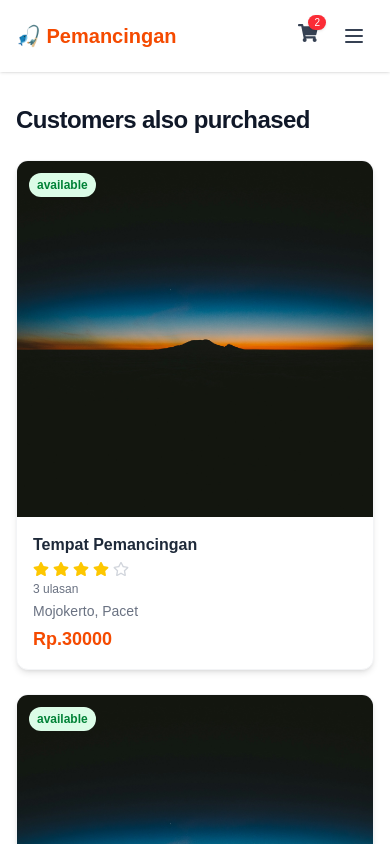
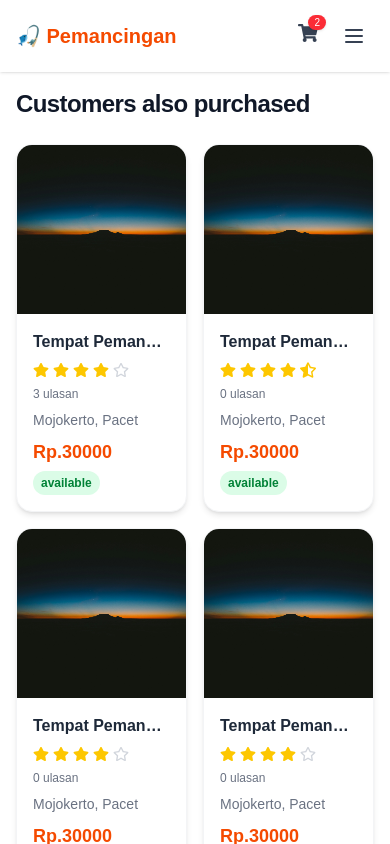
Before and after one commit to JasaSK/my-portofolio-fishing, a Next.js app: page /main/pondzone in a window 390 px wide. Shown: the top 844 px of the page. Built offline with nearby package versions, Linux system fonts and the light colour scheme.

Commit message:
responsive

```diff
--- a/src/components/Background.js
+++ b/src/components/Background.js
@@ -36,5 +36,3 @@ export function Background1({ className = "inset-0" }) {
     </div>
   );
 }
-
-//ahsjahs
--- a/src/components/Product.js
+++ b/src/components/Product.js
@@ -1,31 +1,104 @@
 "use client";
 import Image from "next/image";
 import FadeInSection from "./FadeInSection.js";
-import { useState } from "react";
+import { useState, useEffect } from "react";
 import { useRouter } from "next/navigation";
-import Link from "next/link.js";
+import Link from "next/link";
 import { FaStar, FaStarHalfAlt, FaRegStar } from "react-icons/fa";
-import { products } from "../data/DataProduct.js"; // Pastikan path sesuai
+import { products } from "../data/DataProduct.js";
 import { reviews } from "../data/DataReviews.js";
-import { useEffect } from "react";
+
+function ProductCard({ product }) {
+  const router = useRouter();
+
+  return (
+    <FadeInSection key={product.id}>
+      <div
+        onClick={() => router.push(`/detailProduct/${product.id}`)}
+        className="group cursor-pointer bg-white rounded-2xl shadow-md hover:shadow-xl transition-shadow duration-300 overflow-hidden border border-gray-100 relative"
+      >
+        {/* Gambar Produk */}
+        <div className="relative w-full aspect-square bg-gray-100">
+          <Image
+            src={product.image}
+            alt={product.name}
+            fill
+            sizes="(max-width: 768px) 100vw, (max-width: 1024px) 50vw, 25vw"
+            className="object-cover group-hover:scale-105 transition-transform duration-300"
+          />
+        </div>
+
+        {/* Konten */}
+        <div className="p-4 space-y-2">
+          <h3 className="text-base font-semibold text-gray-800 truncate">
+            {product.name}
+          </h3>
+
+          <div className="flex items-center space-x-1">
+            {Array(5)
+              .fill(0)
+              .map((_, i) => {
+                const rating = product.rating || 0;
+                if (rating >= i + 1) {
+                  return <FaStar key={i} className="text-yellow-400 w-4 h-4" />;
+                } else if (rating >= i + 0.5) {
+                  return (
+                    <FaStarHalfAlt
+                      key={i}
+                      className="text-yellow-400 w-4 h-4"
+                    />
+                  );
+                } else {
+                  return (
+                    <FaRegStar key={i} className="text-gray-300 w-4 h-4" />
+                  );
+                }
+              })}
+          </div>
+
+          <p className="text-xs text-gray-500">
+            {reviews.filter((r) => r.productId === product.id).length} ulasan
+          </p>
+          <p className="text-sm text-gray-500 truncate">Mojokerto, Pacet</p>
+
+          <div className="space-y-1">
+            <p className="text-lg font-bold text-orange-600">{product.price}</p>
+            {product.status && (
+              <p
+                className={`text-xs font-semibold inline-block px-2 py-1 rounded-full
+                ${
+                  product.status.toLowerCase() === "available"
+                    ? "bg-green-100 text-green-700"
+                    : "bg-red-100 text-red-700"
+                }
+              `}
+              >
+                {product.status}
+              </p>
+            )}
+          </div>
+        </div>
+      </div>
+    </FadeInSection>
+  );
+}
 
 export default function ProductList() {
   const [showAll, setShowAll] = useState(false);
   const visibleProducts = showAll ? products : products.slice(0, 8);
-  const router = useRouter();
 
   return (
     <div className="bg-white">
-      <div className="mx-auto max-w-2xl px-4 py-16 sm:px-6 sm:py-24 lg:max-w-7xl lg:px-8">
-        <div className="flex justify-between items-center mb-6">
+      <div className="mx-auto max-w-screen-xl px-4 sm:px-6 lg:px-8 py-12 sm:py-20">
+        <div className="flex flex-col sm:flex-row justify-between items-start sm:items-center mb-6 gap-4">
           <FadeInSection direction="left">
-            <h2 className="text-2xl font-bold tracking-tight text-gray-900">
+            <h2 className="text-2xl sm:text-3xl font-bold tracking-tight text-gray-900">
               Customers also purchased
             </h2>
           </FadeInSection>
           <FadeInSection direction="right">
             <Link
-              href="/main/PondZone"
+              href="/main/pondzone"
               className="inline-flex items-center gap-1 text-sm font-medium text-gray-800 hover:text-orange-600 transition-colors duration-300 group"
             >
               Telusuri lebih banyak
@@ -36,102 +109,25 @@ export default function ProductList() {
           </FadeInSection>
         </div>
 
-        <div className="grid grid-cols-1 sm:grid-cols-2 lg:grid-cols-4 gap-6 xl:gap-8 mt-6">
+        {/* ✅ Grid update */}
+        <div className="grid grid-cols-2 xs:grid-cols-1 sm:grid-cols-2 md:grid-cols-3 lg:grid-cols-4 gap-4 sm:gap-6 xl:gap-8">
           {visibleProducts.map((product) => (
-            <FadeInSection key={product.id}>
-              <div
-                onClick={() => router.push(`/detailProduct/${product.id}`)}
-                className="group cursor-pointer bg-white rounded-xl shadow-md hover:shadow-xl transition-shadow duration-300 overflow-hidden border border-gray-100 relative"
-              >
-                {/* Gambar Produk + Badge */}
-                <div className="relative w-full aspect-square bg-gray-200">
-                  <Image
-                    src={product.image}
-                    alt={product.name}
-                    fill
-                    className="object-cover group-hover:scale-105 transition-transform duration-300"
-                  />
-                  {product.status && (
-                    <span
-                      className={`absolute top-3 left-3 text-xs font-semibold px-2 py-1 rounded-full
-                     ${
-                       product.status.toLowerCase() === "available"
-                         ? "bg-green-100 text-green-700"
-                         : "bg-red-100 text-red-700"
-                     }
-                    `}
-                    >
-                      {product.status}
-                    </span>
-                  )}
-                </div>
-
-                {/* Konten */}
-                <div className="p-4 space-y-1">
-                  <h3 className="text-base font-semibold text-gray-800 truncate">
-                    {product.name}
-                  </h3>
-
-                  <div className="flex items-center space-x-1">
-                    {Array(5)
-                      .fill(0)
-                      .map((_, i) => {
-                        const rating = product.rating || 0;
-
-                        if (rating >= i + 1) {
-                          return (
-                            <FaStar
-                              key={i}
-                              className="text-yellow-400 w-4 h-4"
-                            />
-                          );
-                        } else if (rating >= i + 0.5) {
-                          return (
-                            <FaStarHalfAlt
-                              key={i}
-                              className="text-yellow-400 w-4 h-4"
-                            />
-                          );
-                        } else {
-                          return (
-                            <FaRegStar
-                              key={i}
-                              className="text-gray-300 w-4 h-4"
-                            />
-                          );
-                        }
-                      })}
-                  </div>
-                  <p className="text-xs text-gray-500">
-                    {reviews.filter((r) => r.productId === product.id).length}{" "}
-                    ulasan
-                  </p>
-                  <p className="text-sm text-gray-500 truncate">
-                    Mojokerto, Pacet
-                  </p>
-                  <p className="text-lg font-bold text-orange-600">
-                    {product.price}
-                  </p>
-                </div>
-              </div>
-            </FadeInSection>
+            <ProductCard key={product.id} product={product} />
           ))}
         </div>
       </div>
     </div>
   );
 }
+
 export function ProductListPondZone() {
-  const [showAll, setShowAll] = useState(null); // null artinya belum dibaca
+  const [showAll, setShowAll] = useState(null);
+  const visibleProducts = showAll ? products : products.slice(0, 8);
   const router = useRouter();
 
   useEffect(() => {
     const stored = localStorage.getItem("showAll");
-    if (stored === null) {
-      setShowAll(false); // Jika belum ada di localStorage
-    } else {
-      setShowAll(stored === "true");
-    }
+    setShowAll(stored === "true" || stored === null ? false : stored);
   }, []);
 
   useEffect(() => {
@@ -140,109 +136,31 @@ export function ProductListPondZone() {
     }
   }, [showAll]);
 
-  if (showAll === null) {
-    return <div>Loading...</div>; // atau skeleton
-  }
-
-  const visibleProducts = showAll ? products : products.slice(0, 8);
+  if (showAll === null)
+    return <div className="text-center py-10">Loading...</div>;
 
   return (
-    <div className="mt-10 bg-white">
-      <div className="mx-auto max-w-2xl px-4 py-16 sm:px-6 sm:py-24 lg:max-w-7xl lg:px-8">
-        <div className="flex justify-between items-center mb-6">
+    <div className="bg-white mt-10">
+      <div className="mx-auto max-w-screen-xl px-4 sm:px-6 lg:px-8 py-12 sm:py-20">
+        <div className="mb-6">
           <FadeInSection direction="left">
-            <h2 className="text-2xl font-bold tracking-tight text-gray-900">
+            <h2 className="text-2xl sm:text-3xl font-bold tracking-tight text-gray-900">
               Customers also purchased
             </h2>
           </FadeInSection>
         </div>
-        <div className="grid grid-cols-1 sm:grid-cols-2 lg:grid-cols-4 gap-6 xl:gap-8 mt-6">
+
+        {/* ✅ Grid update */}
+        <div className="grid grid-cols-2 xs:grid-cols-1 sm:grid-cols-2 md:grid-cols-3 lg:grid-cols-4 gap-4 sm:gap-6 xl:gap-8">
           {visibleProducts.map((product) => (
-            <FadeInSection key={product.id}>
-              <div
-                onClick={() => router.push(`/detailProduct/${product.id}`)}
-                className="group cursor-pointer bg-white rounded-xl shadow-md hover:shadow-xl transition-shadow duration-300 overflow-hidden border border-gray-100 relative"
-              >
-                {/* Gambar Produk + Badge */}
-                <div className="relative w-full aspect-square bg-gray-200">
-                  <Image
-                    src={product.image}
-                    alt={product.name}
-                    fill
-                    className="object-cover group-hover:scale-105 transition-transform duration-300"
-                  />
-                  {product.status && (
-                    <span
-                      className={`absolute top-3 left-3 text-xs font-semibold px-2 py-1 rounded-full
-                     ${
-                       product.status.toLowerCase() === "available"
-                         ? "bg-green-100 text-green-700"
-                         : "bg-red-100 text-red-700"
-                     }
-                    `}
-                    >
-                      {product.status}
-                    </span>
-                  )}
-                </div>
-
-                {/* Konten */}
-                <div className="p-4 space-y-1">
-                  <h3 className="text-base font-semibold text-gray-800 truncate">
-                    {product.name}
-                  </h3>
-
-                  <div className="flex items-center space-x-1">
-                    {Array(5)
-                      .fill(0)
-                      .map((_, i) => {
-                        const rating = product.rating || 0;
-
-                        if (rating >= i + 1) {
-                          return (
-                            <FaStar
-                              key={i}
-                              className="text-yellow-400 w-4 h-4"
-                            />
-                          );
-                        } else if (rating >= i + 0.5) {
-                          return (
-                            <FaStarHalfAlt
-                              key={i}
-                              className="text-yellow-400 w-4 h-4"
-                            />
-                          );
-                        } else {
-                          return (
-                            <FaRegStar
-                              key={i}
-                              className="text-gray-300 w-4 h-4"
-                            />
-                          );
-                        }
-                      })}
-                  </div>
-                  <p className="text-xs text-gray-500">
-                    {reviews.filter((r) => r.productId === product.id).length}{" "}
-                    ulasan
-                  </p>
-                  <p className="text-sm text-gray-500 truncate">
-                    Mojokerto, Pacet
-                  </p>
-                  <p className="text-lg font-bold text-orange-600">
-                    {product.price}
-                  </p>
-                </div>
-              </div>
-            </FadeInSection>
+            <ProductCard key={product.id} product={product} />
           ))}
         </div>
 
-        {showAll === false && (
+        {!showAll && (
           <div className="flex justify-center mt-10">
             <FadeInSection direction="in">
               <button
-                type="button"
                 onClick={() => setShowAll(true)}
                 className="px-5 py-2.5 text-sm rounded-full border border-gray-300 text-gray-900 hover:border-orange-500 hover:text-orange-500 transition"
               >
```
